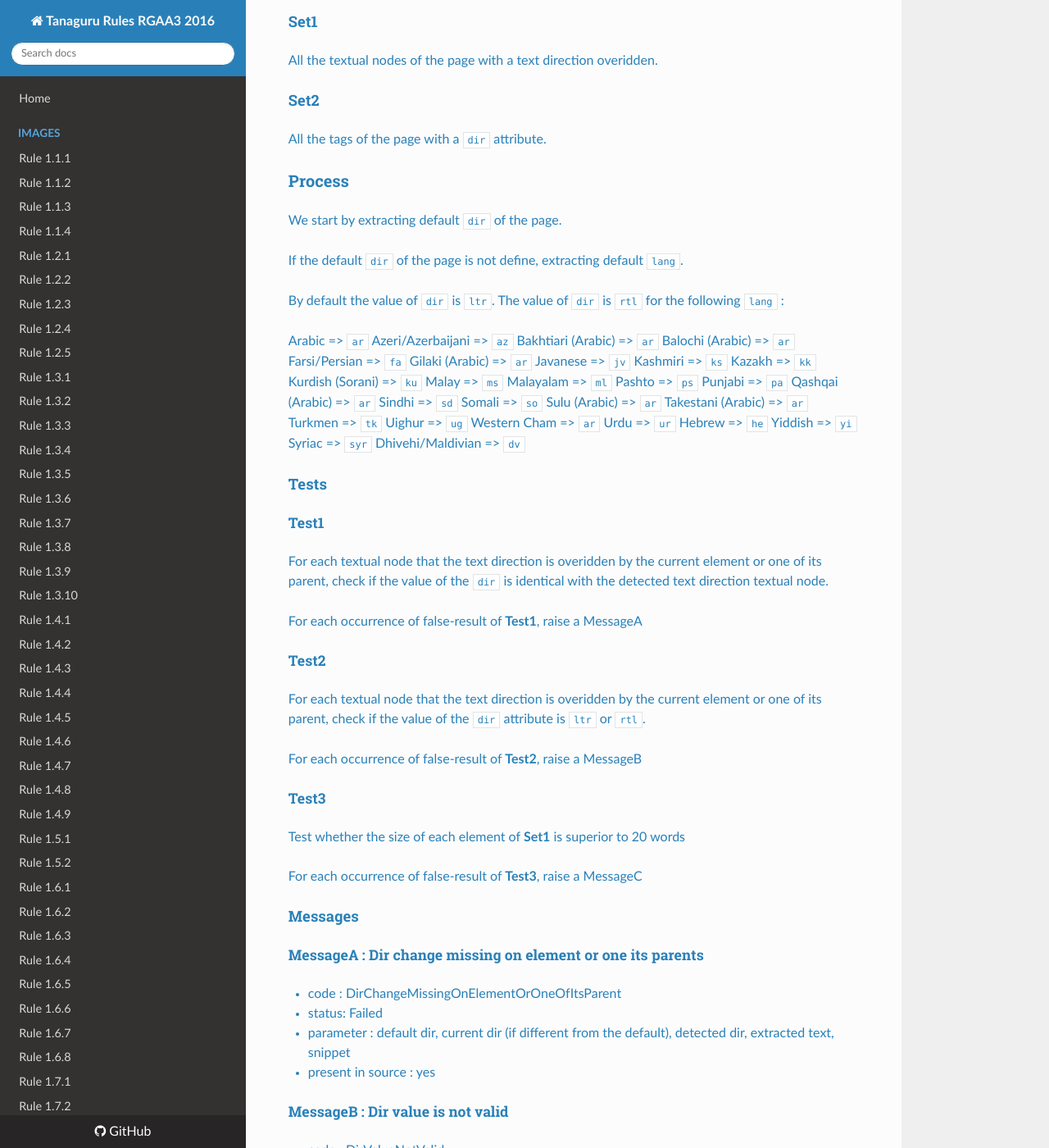
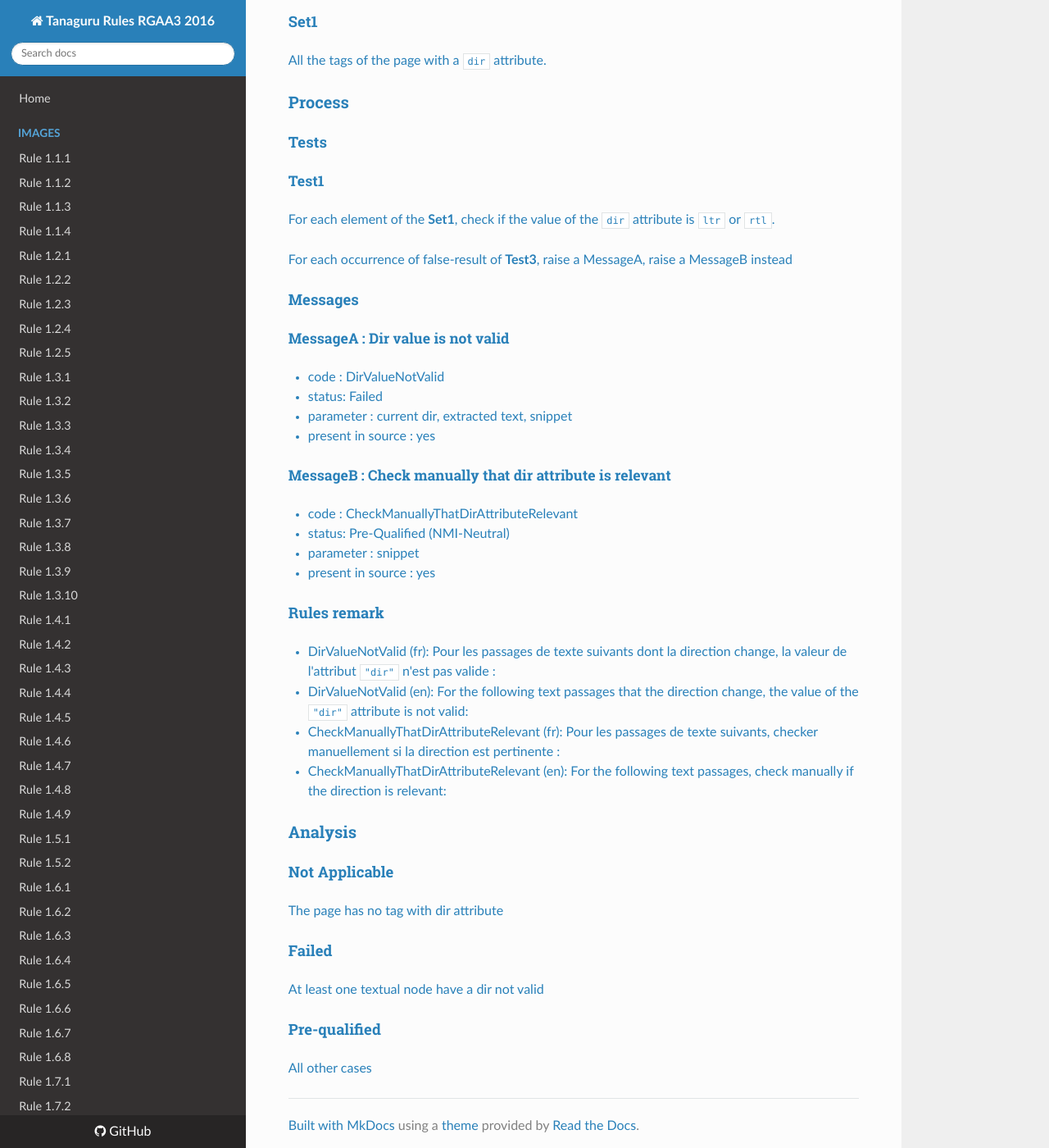
Before and after one commit to Tanaguru/RGAA3-2016, an MkDocs documentation site: the page built from docs/Rule-8-10-2.md, in a window 1280 px wide and 1400 px high, scrolled down 1155 px. Shown: the whole window at 82% size. Built offline with MkDocs 1.6.1, drawn with Linux system fonts in a browser that asks for light colours; nearby versions of some CDN libraries; old or Windows-style settings are respelled for this version of MkDocs; some of the changed text lies outside the part shown.

Commit message:
Update sample test 8.10.1

```diff
--- a/docs/Rule-8-10-2.md
+++ b/docs/Rule-8-10-2.md
@@ -41,119 +41,52 @@ Dans chaque page Web, chaque changement du <a href="http://references.modernisat
 
 #### Set1
 
-All the textual nodes of the page with a text direction overidden.
-
-#### Set2
-
 All the tags of the page with a `dir` attribute.
 
-
 ### Process
-
-We start by extracting default `dir` of the page.
-
-If the default `dir` of the page is not define, extracting default `lang`.
-
-By default the value of `dir` is `ltr`. The value of `dir` is `rtl` for the following `lang` :
-
-Arabic => `ar`
-Azeri/Azerbaijani => `az`
-Bakhtiari (Arabic) => `ar`
-Balochi (Arabic) => `ar`
-Farsi/Persian => `fa`
-Gilaki (Arabic) => `ar`
-Javanese => `jv`
-Kashmiri => `ks`
-Kazakh => `kk`
-Kurdish (Sorani) => `ku`
-Malay => `ms`
-Malayalam => `ml`
-Pashto => `ps`
-Punjabi => `pa`
-Qashqai (Arabic) => `ar`
-Sindhi => `sd`
-Somali => `so`
-Sulu (Arabic) => `ar`
-Takestani (Arabic) => `ar`
-Turkmen => `tk`
-Uighur => `ug`
-Western Cham => `ar`
-Urdu => `ur`
-Hebrew => `he`
-Yiddish => `yi`
-Syriac => `syr`
-Dhivehi/Maldivian => `dv`
 
 #### Tests
 
 ##### Test1
 
-For each textual node that the text direction is overidden by the current element or one of its parent, check if the value of the `dir` is identical with the detected text direction textual node.
+For each element of the **Set1**, check if the value of the `dir` attribute is `ltr` or `rtl`.
 
-For each occurrence of false-result of **Test1**, raise a MessageA
-
-##### Test2
-
-For each textual node that the text direction is overidden by the current element or one of its parent, check if the value of the `dir` attribute is `ltr` or `rtl`.
-
-For each occurrence of false-result of **Test2**, raise a MessageB
-
-##### Test3
-
-Test whether the size of each element of **Set1** is superior to 20 words
-
-For each occurrence of false-result of **Test3**, raise a MessageC
+For each occurrence of false-result of **Test3**, raise a MessageA, raise a MessageB instead
 
 #### Messages
 
-##### MessageA : Dir change missing on element or one its parents
-
--   code : DirChangeMissingOnElementOrOneOfItsParent
--   status: Failed
--   parameter : default dir, current dir (if different from the default), detected dir, extracted text, snippet
--   present in source : yes
-
-##### MessageB : Dir value is not valid
+##### MessageA : Dir value is not valid
 
 -   code : DirValueNotValid
 -   status: Failed
 -   parameter : current dir, extracted text, snippet
 -   present in source : yes
 
-##### MessageC : Check manually short texts
+##### MessageB : Check manually that dir attribute is relevant
 
--   code : CheckManuallyShortTextDir
--   status: Pre-Qualified (NMI-Failed)
+-   code : CheckManuallyThatDirAttributeRelevant
+-   status: Pre-Qualified (NMI-Neutral)
 -   parameter : snippet
 -   present in source : yes
 
 #### Rules remark
 
- * DirChangeMissingOnElementOrOneOfItsParent (fr): Pour les passages de texte suivants dont la direction change, l'attribut `"dir"` est manquant :
- * DirChangeMissingOnElementOrOneOfItsParent (en): For the following text passages that the direction change, the `"dir"` attribute is missing:
-
  * DirValueNotValid (fr): Pour les passages de texte suivants dont la direction change, la valeur de l'attribut `"dir"` n'est pas valide :
  * DirValueNotValid (en): For the following text passages that the direction change, the value of the `"dir"` attribute is not valid:
 
- * CheckManuallyShortTextDir (fr): Pour les passages de texte suivants, checker manuellement si la direction est correctement indiqu&eacute;e :
- * CheckManuallyShortTextDir (en): For the following text passages, check manually if the direction is correctly indicated:
+ * CheckManuallyThatDirAttributeRelevant (fr): Pour les passages de texte suivants, checker manuellement si la direction est pertinente :
+ * CheckManuallyThatDirAttributeRelevant (en): For the following text passages, check manually if the direction is relevant:
 
 ### Analysis
 
-#### Passed
+#### Not Applicable
 
-All the textual nodes have a detected dir identical to the declared one
+The page has no tag with dir attribute
 
 #### Failed
 
-At least one textual node have a detected dir different from the declared one
-
-At least one textual node have a overidden dir not valid
+At least one textual node have a dir not valid
 
 #### Pre-qualified
 
-The page contains at least one textual node with a size inferior to 20 words
-
-#### Not Applicable
-
-And all other cases
+All other cases
```
Also changed, not shown: docs/Diagrammes/Test8-10-1.png, 4 other files.
